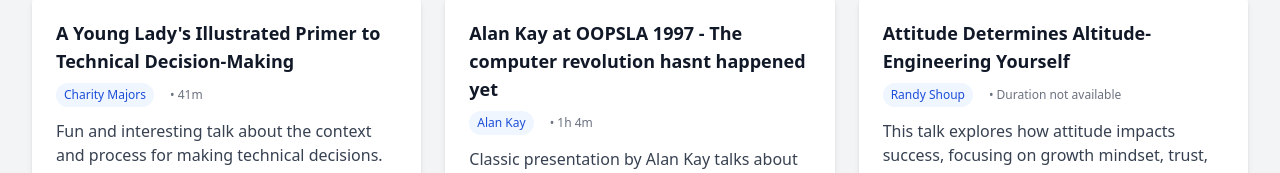
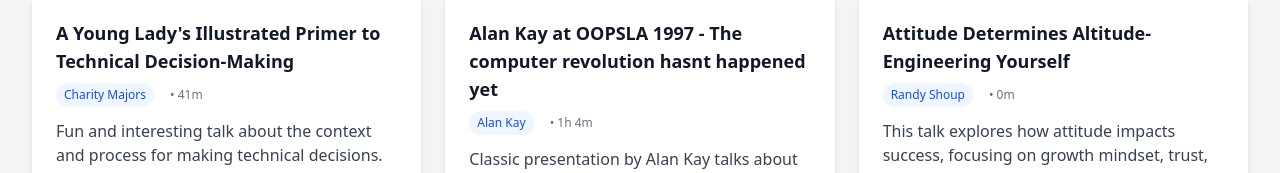
Before and after one commit to eferro/eferro-picks-site, a React (Vite) app: page / in a window 1280 px wide. Shown: the part 369-542 px from the top of the page. Built offline with nearby package versions, Linux system fonts and the light colour scheme; the HTML template or start-up script is replaced by a standard one.

Commit message:
feat: Add proper duration formatting

```diff
--- a/src/components/TalkDetail/index.tsx
+++ b/src/components/TalkDetail/index.tsx
@@ -2,6 +2,7 @@
 import { useTalks } from '../../hooks/useTalks';
 import { PlayIcon, ArrowLeftIcon } from '@heroicons/react/24/outline';
 import { Talk } from '../../types/talks';
+import { formatDuration } from '../../utils/format';
 
 const LoadingState = () => (
   <div className="animate-pulse">
@@ -58,7 +59,7 @@
               </div>
               <div className="ml-3">
                 <p className="text-sm font-medium text-gray-900">{talk.speakers.join(', ')}</p>
-                <p className="text-sm text-gray-500">{talk.duration}</p>
+                <p className="text-sm text-gray-500">{formatDuration(talk.duration)}</p>
               </div>
             </div>
           </div>
--- a/src/utils/format.ts
+++ b/src/utils/format.ts
@@ -1,9 +1,10 @@
 export function formatDuration(seconds: number): string {
-  if (!seconds || seconds < 0) return 'Duration not available';
+  const hours = Math.floor(seconds / 3600);
+  const minutes = Math.floor((seconds % 3600) / 60);
 
-  const minutes = Math.floor(seconds / 60);
-  const hours = Math.floor(minutes / 60);
-  const mins = minutes % 60;
+  if (hours > 0) {
+    return `${hours}h ${minutes}m`;
+  }
 
-  return hours > 0 ? `${hours}h ${mins}m` : `${mins}m`;
+  return `${minutes}m`;
 }
```
